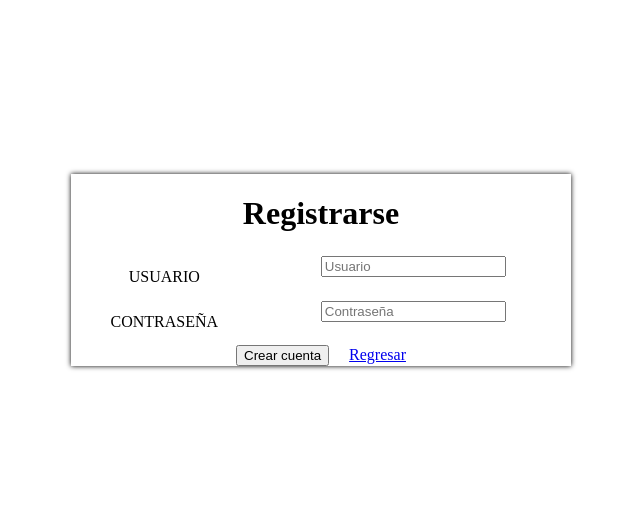
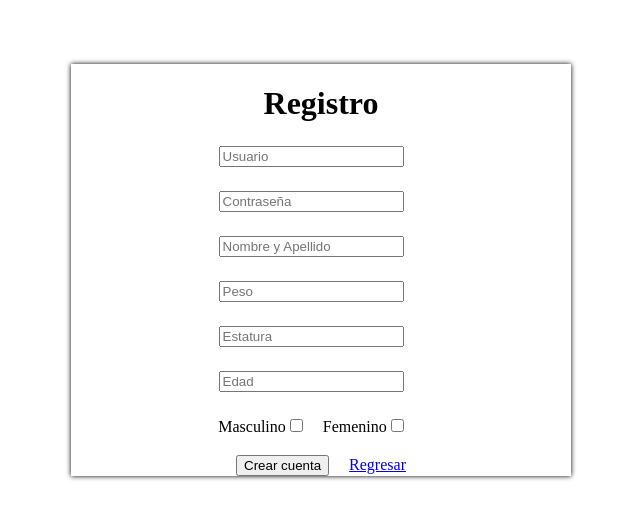
Before and after one commit to BCpollito/Gym_Project, a React (Vite) app in the folder front/: page /Register.jsx in a window 1280 px wide. Shown: the part 138-656 px from the top of the page, without its empty margins (319-959 px from the left). Built offline with nearby package versions, Linux system fonts and the light colour scheme.

Commit message:
se agregaron nuevas opciones de registro

```diff
--- a/front/src/Components/Register.jsx
+++ b/front/src/Components/Register.jsx
@@ -7,6 +7,11 @@ import { useNavigate } from 'react-router-dom';
 export default function Register() {
     const [user, setUsuario] = useState("");
     const [password, setContraseña] = useState("");
+    const [name, setNombreApellido] = useState("");
+    const [weight, setPeso] = useState("");
+    const [height, setEstatura] = useState("");
+    const [age, setEdad] = useState("");
+    const [sex, setSexo] = useState("");
     const navigate = useNavigate();
 
 const handleSubmit = async () => {
@@ -14,11 +19,16 @@ const handleSubmit = async () => {
         const response = await axios.post('http://localhost:3000/registros', {
             usuario : user,
             password: password,
+            name: name,
+            weight: weight,
+            height: height,
+            age: age,
+            sex: sex
         });
         if (response.data.success) {
             alert('Los campos no pueden estar vacios');
         } else {
-            alert(`Registrado exitosamente Usuario ${user}`);
+            alert(`Registrado exitosamente Usuario ${name}`);
             navigate('../Login.jsx');
         }
     } catch (error) {
@@ -27,17 +37,22 @@ const handleSubmit = async () => {
     }
 };
 
+const handleGeneroChange = (genero) => {
+    // Si selecciona un género, establece ese valor y des-selecciona el otro
+    setSexo(genero);
+};
+
     return (
         <div className="contenedor">
             <div className="register">
-                    <h1>Registrarse</h1>
+                    <h1>Registro</h1>
                     <table className='formulario'>
                         <tbody>
                             <tr>
-                                <td><label>USUARIO</label></td>
                                 <td>
+                                    {/*USUARIO*/}
                                     <input
-                                        className='usu'
+                                        className='registerinput'
                                         id="usuario"
                                         name="usuario"
                                         type="text"
@@ -46,15 +61,81 @@ const handleSubmit = async () => {
                                 </td>
                             </tr>
                             <tr>
-                                <td><label>CONTRASEÑA</label></td>
                                 <td>
+                                    {/*CONTRASEÑA*/}
                                     <input
-                                        className='contra'
+                                        className='registerinput'
                                         id="password"
                                         name="password"
                                         type="password"
                                         placeholder="Contraseña"
                                         onChange={(e) => setContraseña(e.target.value)} />
+                                </td>
+                            </tr>
+                            <tr>
+                                <td>
+                                    {/*NOMBRE Y APELLIDO*/}
+                                    <input
+                                        className='registerinput'
+                                        id="name"
+                                        name="name"
+                                        type="text"
+                                        placeholder="Nombre y Apellido"
+                                        onChange={(e) => setNombreApellido(e.target.value)} />
+                                </td>
+                            </tr>
+                            <tr>
+                                <td>
+                                    {/*PESO*/}
+                                    <input
+                                        className='registerinput'
+                                        id="weight"
+                                        name="weight"
+                                        type="text"
+                                        placeholder="Peso"
+                                        onChange={(e) => setPeso(e.target.value)} />
+                                </td>
+                            </tr>
+                            <tr>
+                                <td>
+                                    {/*ESTATURA*/}
+                                    <input
+                                        className='registerinput'
+                                        id="height"
+                                        name="height"
+                                        type="text"
+                                        placeholder="Estatura"
+                                        onChange={(e) => setEstatura(e.target.value)} />
+                                </td>
+                            </tr>
+                            <tr>
+                                <td>
+                                    {/*EDAD*/}
+                                    <input
+                                        className='registerinput'
+                                        id="age"
+                                        name="age"
+                                        type="text"
+                                        placeholder="Edad"
+                                        onChange={(e) => setEdad(e.target.value)} />
+                                </td>
+                            </tr>
+                            <tr>
+                                <td>
+                                    {/*SEXO*/}
+                                    <label>Masculino</label>
+                                    <input
+                                        className='registerinput'
+                                        checked={ sex === "Masculino" }
+                                        type="checkbox"
+                                        onChange={() => handleGeneroChange("Masculino")} />
+
+                                    <label>Femenino</label>
+                                    <input
+                                        className='registerinput'
+                                        checked={ sex === "Femenino" }
+                                        type="checkbox"
+                                        onChange={() => handleGeneroChange("Femenino")} />
                                 </td>
                             </tr>
                         </tbody>
--- a/front/src/Components/adminpage.jsx
+++ b/front/src/Components/adminpage.jsx
@@ -1,16 +1,28 @@
+import { useEffect, useState } from "react";
 import axios from "axios";
 
-export default function Adminpage(){
+export default function AdminPage() {
+    const [clientes, setClientes] = useState([]);
 
-    async function getclient() {
+    useEffect(() => {
+        async function getClients() {
             try {
-            const response  = await fetch(axios.get("http://localhost:3000/registros"));
-            const clientes = await response.json();
+                // Realiza la solicitud a la API
+                const response = await axios.get("http://localhost:3000/registros");
 
-            const promises = clientes.results.map(cliente => fetch(cliente.url).then(response => response.json()));
-            const clientsData = await Promise.all(promises);
+                // No hay 'results', solo necesitas acceder directamente a los datos
+                const clientsData = response.data; // Aquí asignamos directamente la respuesta
 
-            return(
+                setClientes(clientsData); // Almacena los clientes en el estado
+            } catch (error) {
+                console.error('Error al obtener los clientes:', error);
+            }
+        }
+
+        getClients();
+    }, []); // Solo se ejecuta una vez al montar el componente
+
+    return (
         <div className="contenedor">
             <div className="clientes">
                 <table>
@@ -20,23 +32,14 @@ export default function Adminpage(){
                         </tr>
                     </thead>
                     <tbody>
-                                {clientsData.forEach(element => {
-                                    <tr>
-                                        <td>Usuario</td>
+                        {clientes.map(element => (
+                            <tr key={element.id}>
                                 <td>{element.usuario}</td>
                             </tr>
-                                })}
+                        ))}
                     </tbody>
                 </table>
             </div>
         </div>
-            )
-
-        } catch (error) {
-            console.error(error);
+    );
 }
-    }
-
-getclient();
-
-}
--- a/front/src/Components/css/app.css
+++ b/front/src/Components/css/app.css
@@ -15,11 +15,8 @@
     width: 100%;
 }
 
-.usu{
-    margin-bottom: 20px;
-}
-
-.contra{
+.registerinput{
+    margin-right: 20px;
     margin-bottom: 20px;
 }
 
```
Also changed, not shown: 1 other file (tests, documents, lock files or other folders). Lines whose indentation alone changed are shown as unchanged.
